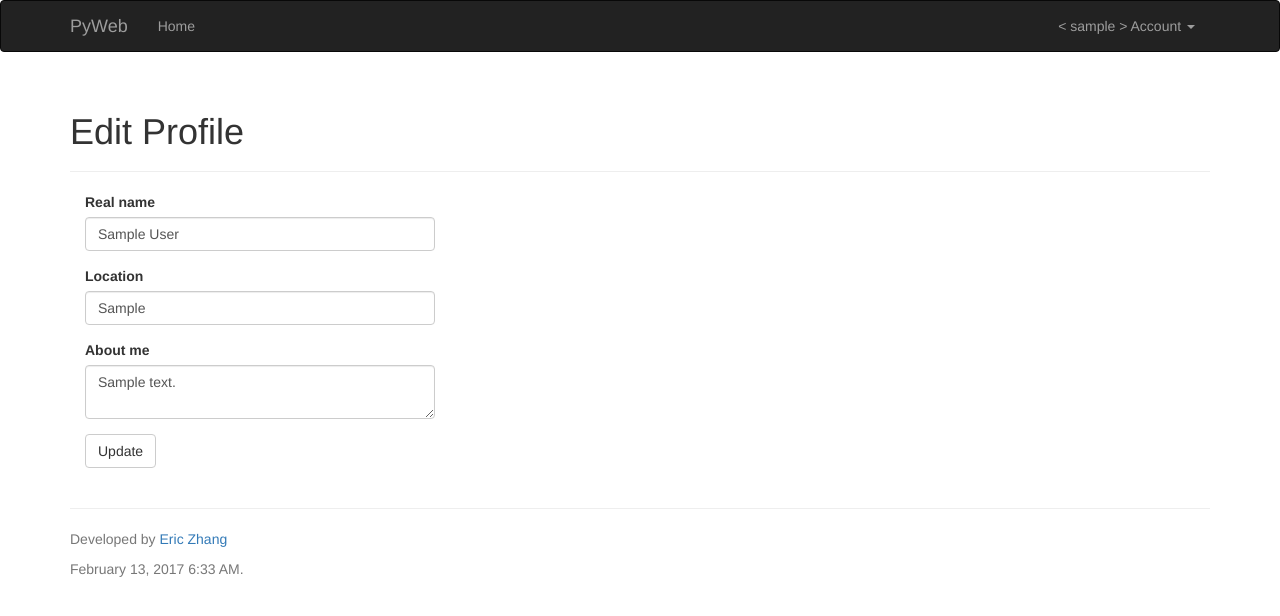
After one commit to EricZhang90/FLask_Web, a Flask app: page /edit_profile in a window 1280 px wide. The commit adds this page. Shown: the top 616 px of the page. Run offline with Flask 2, Linux system fonts and the light colour scheme; a user stored in the database is signed in; tables that the repository leaves empty hold one stand-in row (values such as "Sample post"); some libraries are stand-ins or nearby versions.

Commit message:
Add edit profile feature

```diff
--- a/app/auth/views.py
+++ b/app/auth/views.py
@@ -36,7 +36,6 @@ def register():
                     password=form.password.data)
         db.session.add(user)
         db.session.commit()
-
         token = user.generate_confirmation_token()
         send_email(user.email, 'Confirm Your Account', 'auth/email/confirm', user=user, token=token)
         flash('A confirmation email has been sent to you by email.')
--- a/app/main/forms.py
+++ b/app/main/forms.py
@@ -1,7 +1,9 @@
 from flask_wtf import FlaskForm
-from wtforms import StringField, SubmitField
-from wtforms.validators import Required
+from wtforms import StringField, SubmitField, TextAreaField
+from wtforms.validators import Length
 
-class NameForm(FlaskForm):
-    name = StringField("What's your name?", validators=[Required()])
-    submit = SubmitField('Submit')
+class EditProfileForm(FlaskForm):
+    name = StringField('Real name', validators=[Length(0, 64)])
+    location = StringField('Location', validators=[Length(0, 64)])
+    about_me = TextAreaField('About me')
+    submit = SubmitField('Update')
--- a/app/main/views.py
+++ b/app/main/views.py
@@ -1,6 +1,9 @@
-from flask import render_template, abort
+from flask import render_template, abort, flash, redirect, url_for
 from . import main
+from .. import db
 from app.models import User
+from forms import EditProfileForm
+from flask_login import login_required, current_user
 
 
 @main.route('/')
@@ -14,3 +17,21 @@ def profile(username):
     if user is None:
         abort(404)
     return render_template('profile.html', user=user)
+
+
+@main.route('/edit_profile', methods=['GET', 'POST'])
+@login_required
+def edit_profile():
+    form = EditProfileForm()
+    if form.validate_on_submit():
+        current_user.name = form.name.data
+        current_user.location = form.location.data
+        current_user.about_me = form.about_me.data
+        db.session.add(current_user)
+        db.session.commit()
+        flash('Your profile has been updated.')
+        return redirect(url_for('.profile', username=current_user.username))
+    form.name.data = current_user.name
+    form.location.data = current_user.location
+    form.about_me.data = current_user.about_me
+    return render_template('edit_profile.html', form=form)
--- a/app/templates/base.html
+++ b/app/templates/base.html
@@ -78,7 +78,7 @@
             <br>
             <hr>
             {% block footerContent %}
-            <p class="text-muted">Developed by Eric Zhang</p>
+            <p class="text-muted">Developed by <a href="{{ url_for('main.profile', username='Eric') }}">Eric Zhang</p>
             <p class="text-muted"> {{ moment().format('LLL') }}.</p>
             {% endblock footerContent %}
         </div>
--- /dev/null
+++ b/app/templates/edit_profile.html
@@ -0,0 +1,16 @@
+{% extends "base.html" %}
+{% import "bootstrap/wtf.html" as wtf %}
+
+{% block pageName %}  Edit Profile  {% endblock %}
+
+{% block contentHeader %}
+  <h1>Edit Profile </h1>
+{% endblock%}
+
+{% block page_content %}
+<div class="container">
+  <div class="col-md-4">
+    {{ wtf.quick_form(form) }}
+  </div>
+</div>
+{% endblock %}
--- a/config.py
+++ b/config.py
@@ -8,9 +8,9 @@ class Config:
     MAIL_SENDER = "Eric Zhang <z443655367gmail.com>"
     PY_WEB_ADMIN = os.environ.get('PW_WEB_ADMIN')
     SQLALCHEMY_TRACK_MODIFICATIONS = False
-    #SQLALCHEMY_POOL_RECYCLE = 280
-    #SQLALCHEMY_POOL_TIMEOUT = 20
-    #SECURITY_REGISTERABLE = True
+    SQLALCHEMY_POOL_RECYCLE = 280
+    SQLALCHEMY_POOL_TIMEOUT = 20
+    SECURITY_REGISTERABLE = True
 
     @staticmethod
     def init_app(app):
```
Also changed, not shown: app/templates/profile.html (+8 -3 lines), 4 other files.
